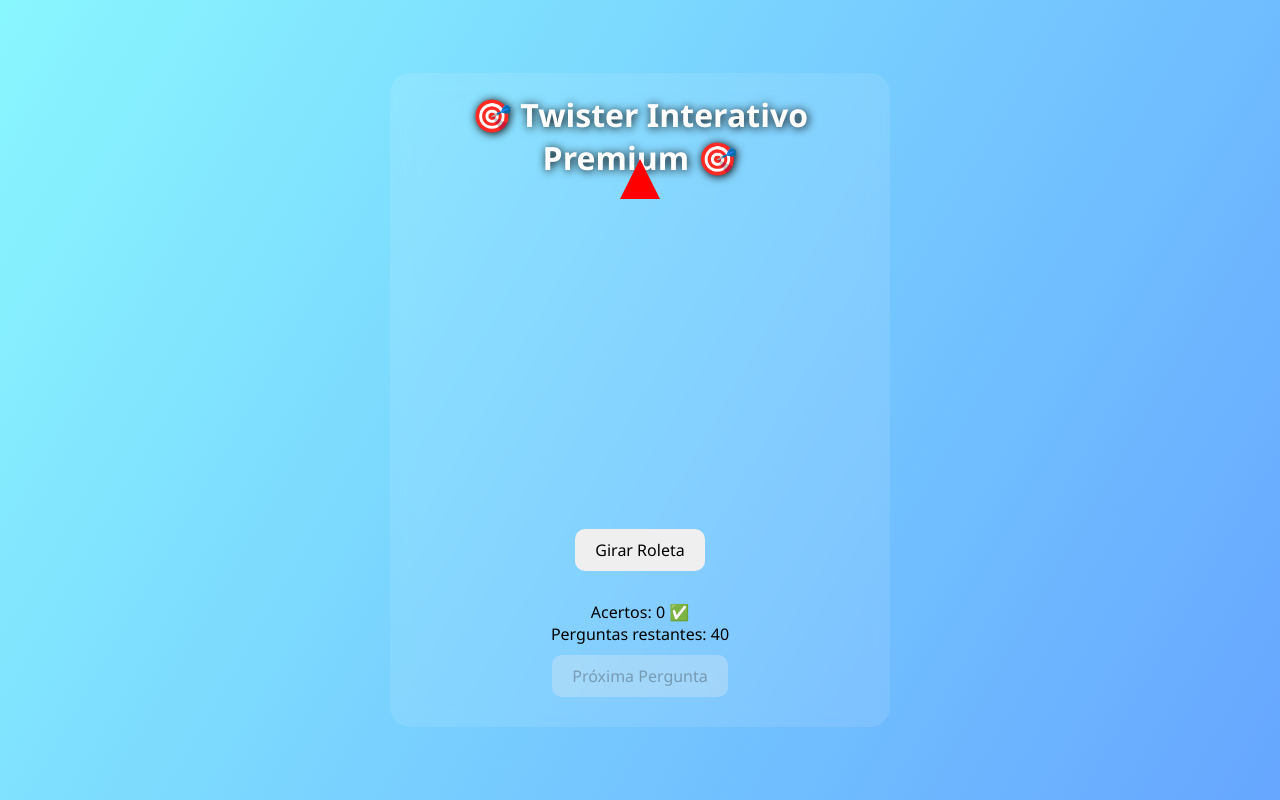
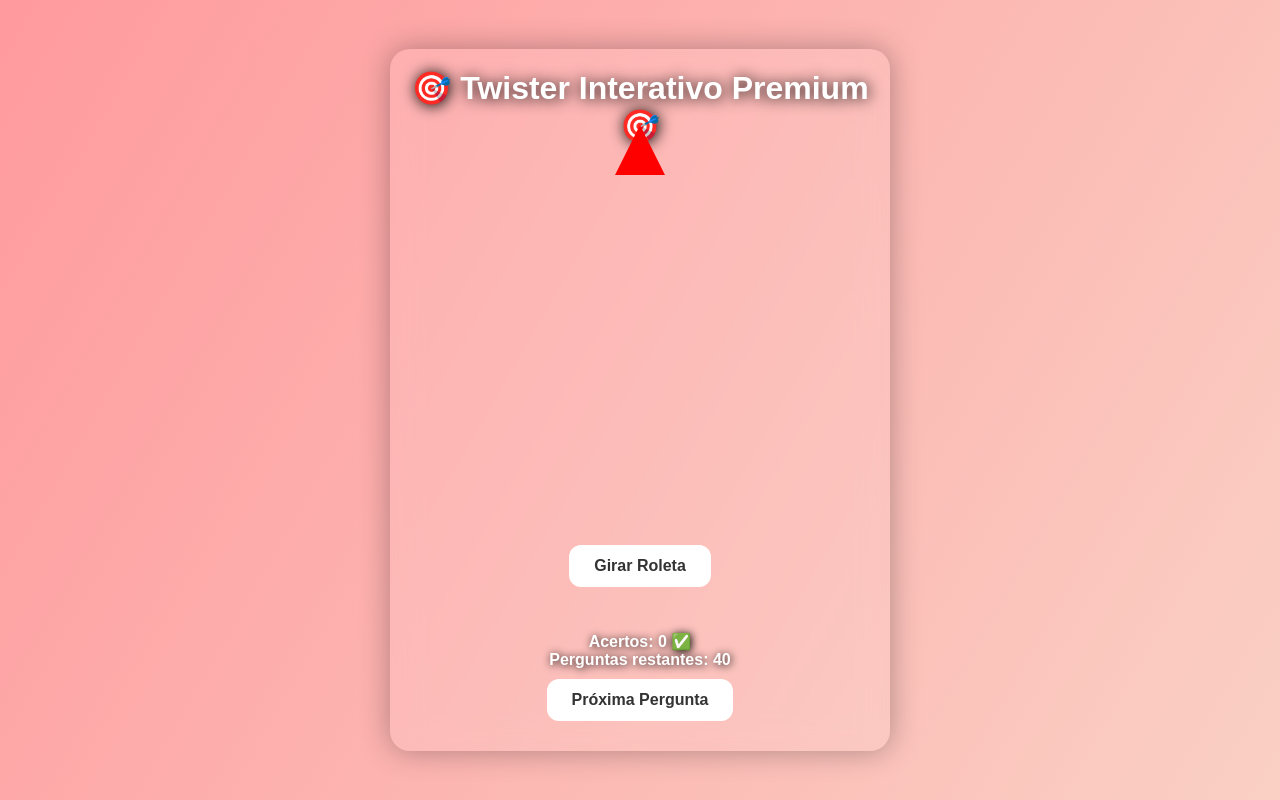
Before and after one commit to jeanxd89/TwisterSetec, a plain HTML site: page index.html in a window 1280 px wide. Drawn offline with Linux system fonts and the light colour scheme.

Commit message:
Update style.css

```diff
--- a/style.css
+++ b/style.css
@@ -1,34 +1,21 @@
- * { box-sizing: border-box; margin: 0; padding: 0; font-family: 'Segoe UI', sans-serif; }
-body { display: flex; justify-content: center; align-items: center; min-height: 100vh; background: linear-gradient(120deg,#89f7fe,#66a6ff); }
-.container { text-align: center; max-width: 500px; width: 90%; background: rgba(255,255,255,0.1); padding: 20px; border-radius: 20px; backdrop-filter: blur(10px); }
-h1 { margin-bottom: 20px; color: #fff; text-shadow: 1px 1px 10px #000; }
+ * { box-sizing: border-box; margin: 0; padding: 0; font-family: 'Poppins', sans-serif; }
+body { display: flex; justify-content: center; align-items: center; min-height: 100vh; background: linear-gradient(120deg,#ff9a9e,#fad0c4); }
+.container { text-align: center; max-width: 500px; width: 95%; background: rgba(255,255,255,0.1); padding: 20px; border-radius: 20px; backdrop-filter: blur(15px); box-shadow: 0 0 30px rgba(0,0,0,0.3);}
+h1 { margin-bottom: 20px; color: #fff; text-shadow: 1px 1px 15px #000; font-weight: 700; }
 
-.roleta-container { position: relative; width: 300px; height: 300px; margin: 0 auto 20px; }
-.roleta {
-  width: 100%; height: 100%; border-radius: 50%;
-  background: conic-gradient(red 0deg 90deg, blue 90deg 180deg, green 180deg 270deg, yellow 270deg 360deg);
-  position: relative; transition: transform 3s cubic-bezier(0.25, 0.1, 0.25, 1); box-shadow: 0 0 20px rgba(0,0,0,0.5); overflow: hidden;
+.roleta-container { position: relative; width: 350px; height: 350px; margin: 0 auto 20px; }
+.seta {
+  position: absolute; top: -40px; left: 50%; transform: translateX(-50%);
+  width: 0; height: 0; border-left: 25px solid transparent;
+  border-right: 25px solid transparent; border-bottom: 50px solid #ff0000; z-index: 10;
 }
 
-.brilho-overlay {
-  position: absolute; top: 0; left: 0; width: 100%; height: 100%; border-radius: 50%;
-  pointer-events: none; opacity: 0; mix-blend-mode: screen;
-  animation: piscar 1s infinite alternate;
-}
-.brilho-overlay.active { opacity: 1; background: radial-gradient(circle, rgba(255,255,255,0.5) 0%, transparent 70%); }
-
-@keyframes piscar { from { opacity: 0.5; } to { opacity: 1; } }
-
-.seta {
-  position: absolute; top: -40px; left: 50%; transform: translateX(-50%);
-  width: 0; height: 0; border-left: 20px solid transparent;
-  border-right: 20px solid transparent; border-bottom: 40px solid #ff0000; z-index: 10;
-}
-
-button { margin: 10px; padding: 10px 20px; font-size: 16px; border-radius: 10px; border: none; cursor: pointer; transition: 0.3s; }
-button:hover { transform: scale(1.05); background: #fff; }
+button { margin: 10px; padding: 12px 25px; font-size: 16px; border-radius: 12px; border: none; cursor: pointer; transition: 0.3s; background: #fff; color: #333; font-weight: bold; }
+button:hover { transform: scale(1.05); box-shadow: 0 0 10px rgba(255,255,255,0.5); }
 
 .pergunta-container { margin-top: 20px; }
-#alternativas { display: flex; flex-wrap: wrap; justify-content: center; gap: 10px; margin-top: 10px; }
-.alternativa { padding: 10px 15px; background: rgba(255,255,255,0.2); color: #fff; border-radius: 10px; cursor: pointer; transition: 0.3s; }
+#alternativas { display: flex; flex-wrap: wrap; justify-content: center; gap: 12px; margin-top: 12px; }
+.alternativa { padding: 10px 18px; background: rgba(255,255,255,0.2); color: #fff; border-radius: 12px; cursor: pointer; transition: 0.3s; font-weight: 500; }
 .alternativa:hover { background: rgba(255,255,255,0.5); }
+
+.info { margin-top: 15px; color: #fff; font-weight: 600; text-shadow: 1px 1px 8px #000; }
```
